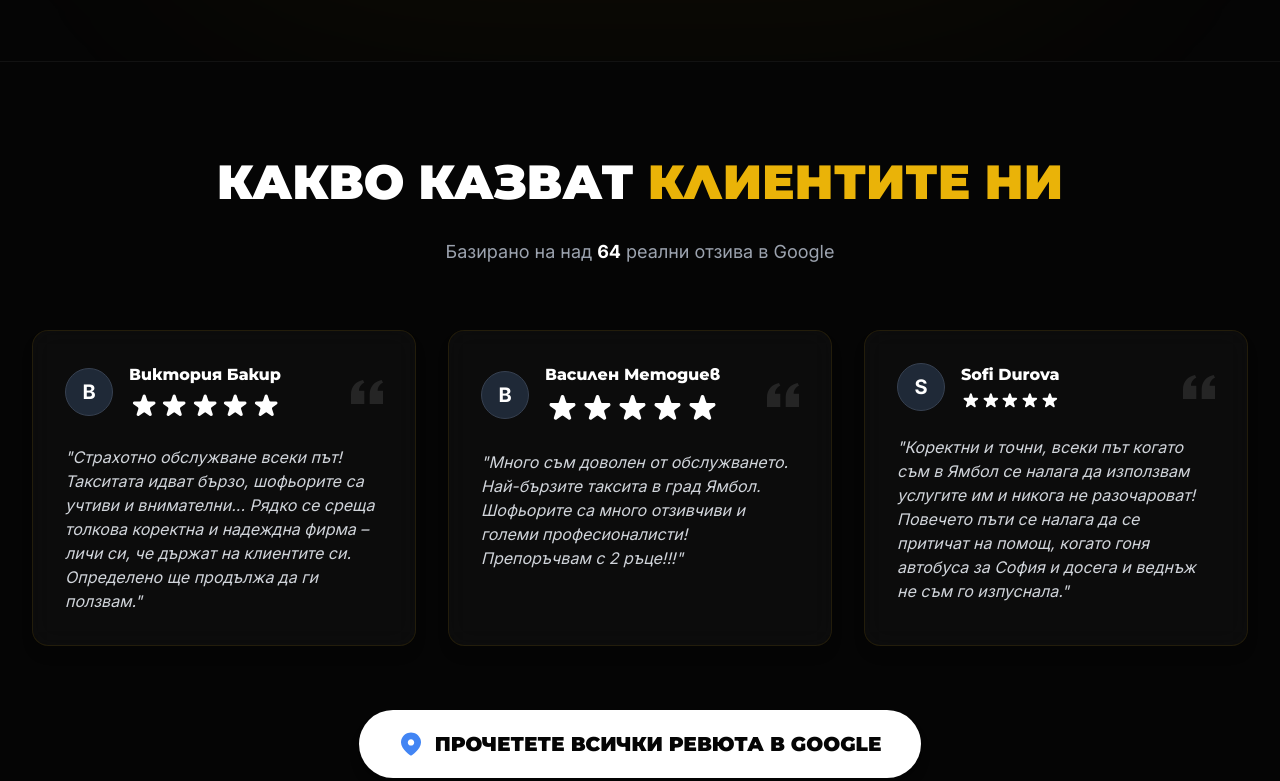
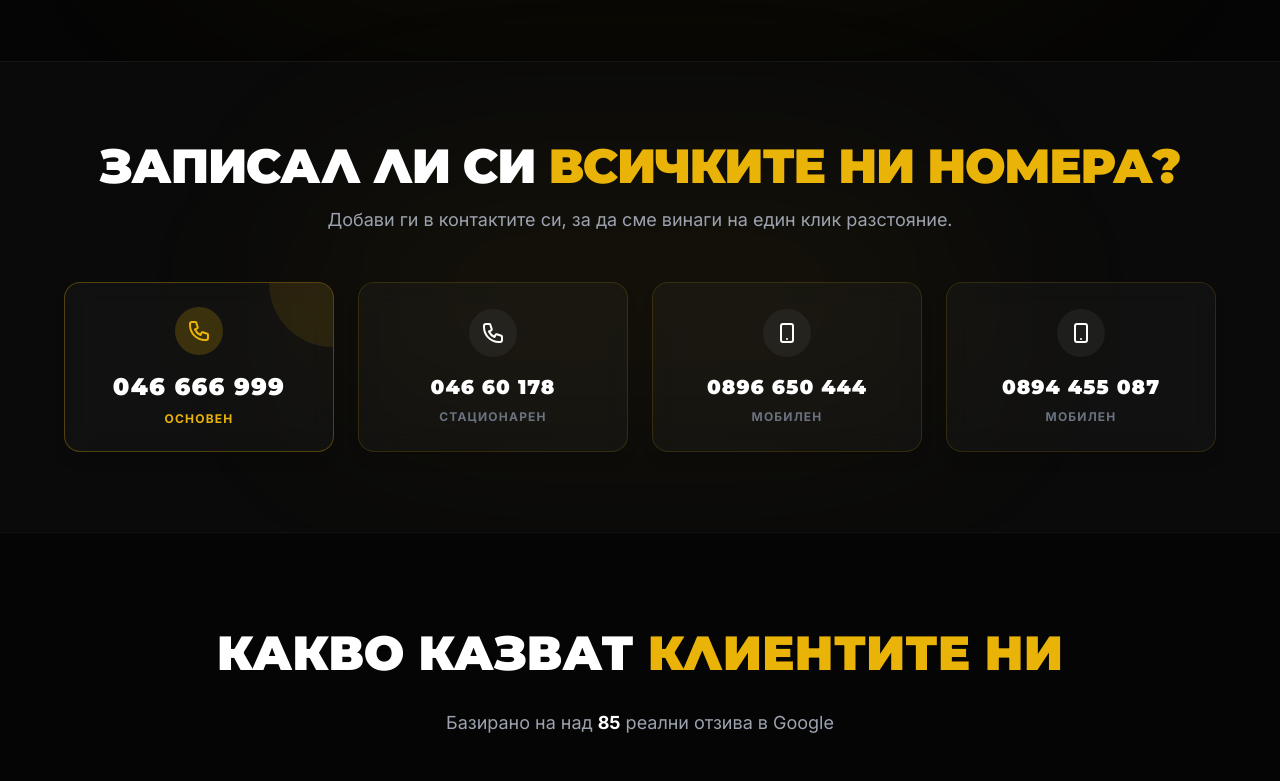
Before and after one commit to ginkogrudev/Taxi2026Yambol, a plain HTML site: page index.html in a window 1280 px wide. Shown: the part 1295-2076 px from the top of the page. Drawn offline with nearby package versions, Linux system fonts and the light colour scheme.

Commit message:
Update index.html

```diff
--- a/index.html
+++ b/index.html
@@ -204,6 +204,54 @@
         </div>
     </section>
 
+    <section class="py-20 relative bg-[#0a0a0a] border-t border-white/5">
+        <div class="absolute top-1/2 left-1/2 -translate-x-1/2 -translate-y-1/2 w-full max-w-2xl h-64 bg-taxi/5 rounded-full blur-[100px] pointer-events-none"></div>
+
+        <div class="max-w-7xl mx-auto px-4 sm:px-6 lg:px-8 relative z-10 text-center">
+            <h2 class="font-heading font-black uppercase text-3xl md:text-5xl text-white mb-4 tracking-tight">
+                Записал ли си <br class="sm:hidden"><span class="text-taxi">всичките ни номера?</span>
+            </h2>
+            <p class="text-gray-400 text-lg mb-12 max-w-2xl mx-auto font-light">
+                Добави ги в контактите си, за да сме винаги на един клик разстояние.
+            </p>
+
+            <div class="grid grid-cols-1 sm:grid-cols-2 lg:grid-cols-4 gap-6 max-w-6xl mx-auto">
+                <a href="tel:046666999" class="glass-panel group p-6 rounded-2xl flex flex-col items-center justify-center hover:bg-taxi/10 hover:border-taxi/50 transition-all duration-300 shadow-lg touch-manipulation relative overflow-hidden border-taxi/30">
+                    <div class="absolute top-0 right-0 w-16 h-16 bg-taxi/10 rounded-bl-full pointer-events-none"></div>
+                    <div class="w-12 h-12 rounded-full bg-taxi/20 flex items-center justify-center mb-4 group-hover:scale-110 transition-transform">
+                        <svg class="w-6 h-6 text-taxi" fill="none" stroke="currentColor" viewBox="0 0 24 24" xmlns="http://www.w3.org/2000/svg"><path stroke-linecap="round" stroke-linejoin="round" stroke-width="2" d="M3 5a2 2 0 012-2h3.28a1 1 0 01.948.684l1.498 4.493a1 1 0 01-.502 1.21l-2.257 1.13a11.042 11.042 0 005.516 5.516l1.13-2.257a1 1 0 011.21-.502l4.493 1.498a1 1 0 01.684.949V19a2 2 0 01-2 2h-1C9.716 21 3 14.284 3 6V5z"></path></svg>
+                    </div>
+                    <span class="text-white font-heading font-black text-2xl tracking-wider">046 666 999</span>
+                    <span class="text-taxi text-xs font-bold uppercase tracking-widest mt-2">Основен</span>
+                </a>
+
+                <a href="tel:04660178" class="glass-panel group p-6 rounded-2xl flex flex-col items-center justify-center hover:bg-white/5 hover:border-white/20 transition-all duration-300 shadow-lg touch-manipulation">
+                    <div class="w-12 h-12 rounded-full bg-white/5 flex items-center justify-center mb-4 group-hover:scale-110 transition-transform">
+                        <svg class="w-6 h-6 text-white" fill="none" stroke="currentColor" viewBox="0 0 24 24" xmlns="http://www.w3.org/2000/svg"><path stroke-linecap="round" stroke-linejoin="round" stroke-width="2" d="M3 5a2 2 0 012-2h3.28a1 1 0 01.948.684l1.498 4.493a1 1 0 01-.502 1.21l-2.257 1.13a11.042 11.042 0 005.516 5.516l1.13-2.257a1 1 0 011.21-.502l4.493 1.498a1 1 0 01.684.949V19a2 2 0 01-2 2h-1C9.716 21 3 14.284 3 6V5z"></path></svg>
+                    </div>
+                    <span class="text-white font-heading font-black text-xl tracking-wider">046 60 178</span>
+                    <span class="text-gray-500 text-xs font-bold uppercase tracking-widest mt-2">Стационарен</span>
+                </a>
+
+                <a href="tel:0896650444" class="glass-panel group p-6 rounded-2xl flex flex-col items-center justify-center hover:bg-white/5 hover:border-white/20 transition-all duration-300 shadow-lg touch-manipulation">
+                    <div class="w-12 h-12 rounded-full bg-white/5 flex items-center justify-center mb-4 group-hover:scale-110 transition-transform">
+                        <svg class="w-6 h-6 text-white" fill="none" stroke="currentColor" viewBox="0 0 24 24" xmlns="http://www.w3.org/2000/svg"><path stroke-linecap="round" stroke-linejoin="round" stroke-width="2" d="M12 18h.01M8 21h8a2 2 0 002-2V5a2 2 0 00-2-2H8a2 2 0 00-2 2v14a2 2 0 002 2z"></path></svg>
+                    </div>
+                    <span class="text-white font-heading font-black text-xl tracking-wider">0896 650 444</span>
+                    <span class="text-gray-500 text-xs font-bold uppercase tracking-widest mt-2">Мобилен</span>
+                </a>
+
+                <a href="tel:0894455087" class="glass-panel group p-6 rounded-2xl flex flex-col items-center justify-center hover:bg-white/5 hover:border-white/20 transition-all duration-300 shadow-lg touch-manipulation">
+                    <div class="w-12 h-12 rounded-full bg-white/5 flex items-center justify-center mb-4 group-hover:scale-110 transition-transform">
+                        <svg class="w-6 h-6 text-white" fill="none" stroke="currentColor" viewBox="0 0 24 24" xmlns="http://www.w3.org/2000/svg"><path stroke-linecap="round" stroke-linejoin="round" stroke-width="2" d="M12 18h.01M8 21h8a2 2 0 002-2V5a2 2 0 00-2-2H8a2 2 0 00-2 2v14a2 2 0 002 2z"></path></svg>
+                    </div>
+                    <span class="text-white font-heading font-black text-xl tracking-wider">0894 455 087</span>
+                    <span class="text-gray-500 text-xs font-bold uppercase tracking-widest mt-2">Мобилен</span>
+                </a>
+            </div>
+        </div>
+    </section>
+
     <section class="py-24 relative bg-dark border-t border-white/5">
         <div class="max-w-7xl mx-auto px-4 sm:px-6 lg:px-8 relative z-10">
             <div class="text-center mb-16">
@@ -218,7 +266,7 @@
                             <svg fill="currentColor" viewBox="0 0 20 20"><path d="M9.049 2.927c.3-.921 1.603-.921 1.902 0l1.07 3.292a1 1 0 00.95.69h3.462c.969 0 1.371 1.24.588 1.81l-2.8 2.034a1 1 0 00-.364 1.118l1.07 3.292c.3.921-.755 1.688-1.54 1.118l-2.8-2.034a1 1 0 00-1.175 0l-2.8 2.034c-.784.57-1.838-.197-1.539-1.118l1.07-3.292a1 1 0 00-.364-1.118L2.98 8.72c-.783-.57-.38-1.81.588-1.81h3.461a1 1 0 00.951-.69l1.07-3.292z"></path></svg>
                         </div>
                     </div>
-                    <p class="text-gray-400 text-base md:text-lg">Базирано на над <strong class="text-white font-bold">64</strong> реални отзива в Google</p>
+                    <p class="text-gray-400 text-base md:text-lg">Базирано на над <strong class="text-white font-bold">85</strong> реални отзива в Google</p>
                 </div>
             </div>
 
```
